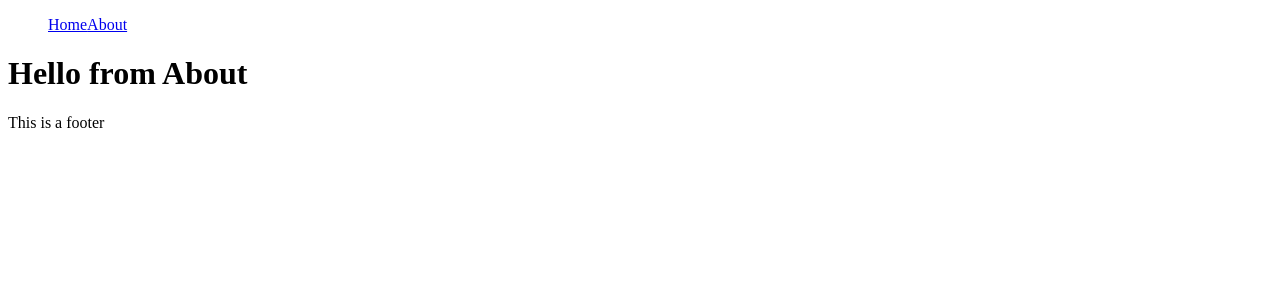
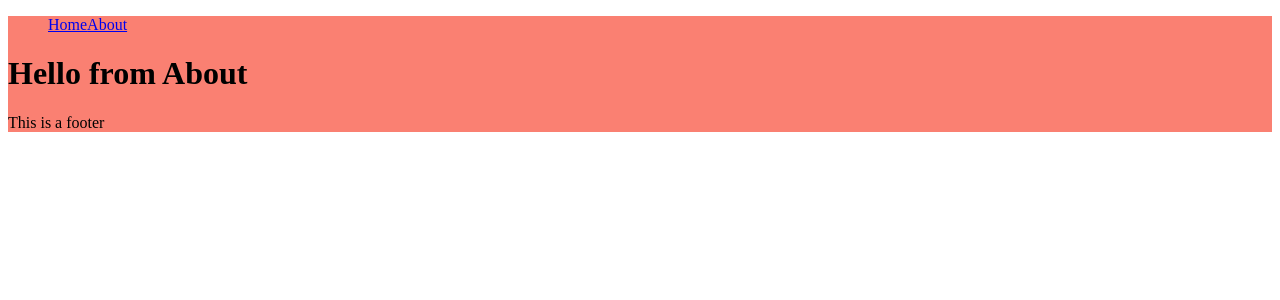
Before and after one commit to f3rcho/next-avocado, a Next.js app: page /about in a window 1280 px wide. Shown: the top 300 px of the page. Built offline with nearby package versions, Linux system fonts and the light colour scheme.

Commit message:
Navbar added, Global CSS

```diff
--- a/component/Layout/Layout.tsx
+++ b/component/Layout/Layout.tsx
@@ -3,7 +3,7 @@ import Navbar from 'component/Navbar/Navbar';
 
 const Layout: React.FC = ({ children }) => {
   return (
-    <div>
+    <div className='container'>
       <Navbar />
       {children}
       <footer>This is a footer</footer>
--- a/pages/_app.tsx
+++ b/pages/_app.tsx
@@ -1,5 +1,7 @@
 import { AppProps } from 'next/app';
 import Layout from 'component/Layout/Layout';
+
+import '../style.css';
 
 function MyApp({ Component, pageProps }: AppProps) {
   // Providers -- context/providers, theme, data
--- a/pages/about.tsx
+++ b/pages/about.tsx
@@ -1,5 +1,4 @@
 import React from 'react';
-import Navbar from '../component/Navbar/Navbar';
 
 const About = () => {
   return (
--- a/pages/index.tsx
+++ b/pages/index.tsx
@@ -1,5 +1,4 @@
 import React, { useEffect, useState } from 'react';
-import Navbar from '../component/Navbar/Navbar';
 
 const Home = () => {
   const [productList, setProductList] = useState<TProduct[]>([]);
--- /dev/null
+++ b/style.css
@@ -0,0 +1,3 @@
+.container {
+  background-color: salmon;
+}
```
